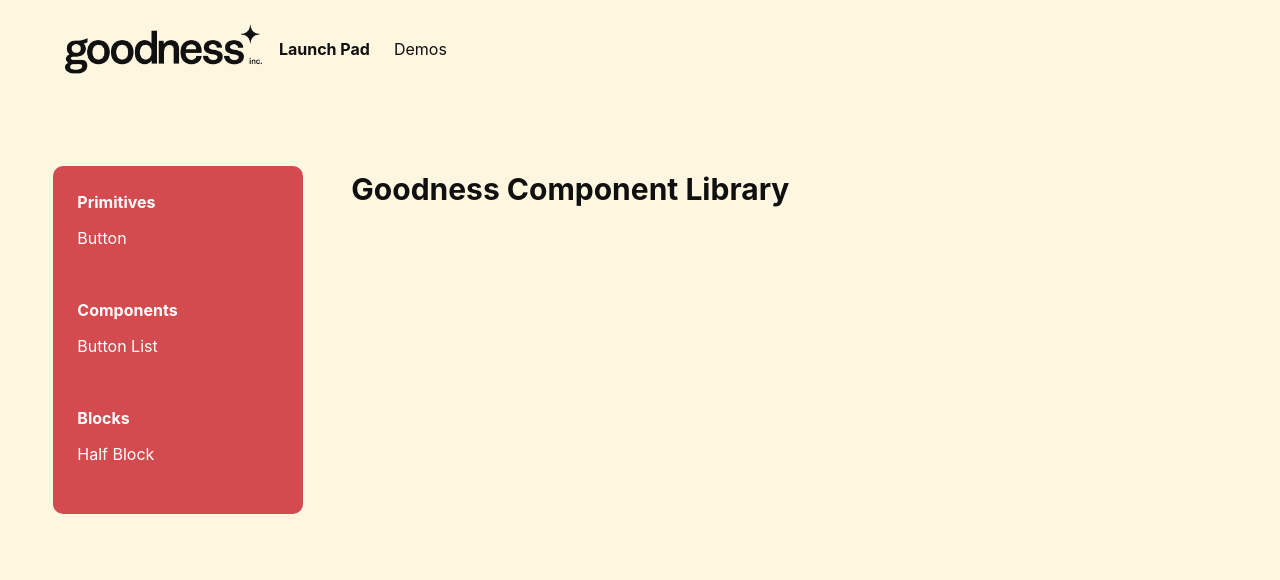
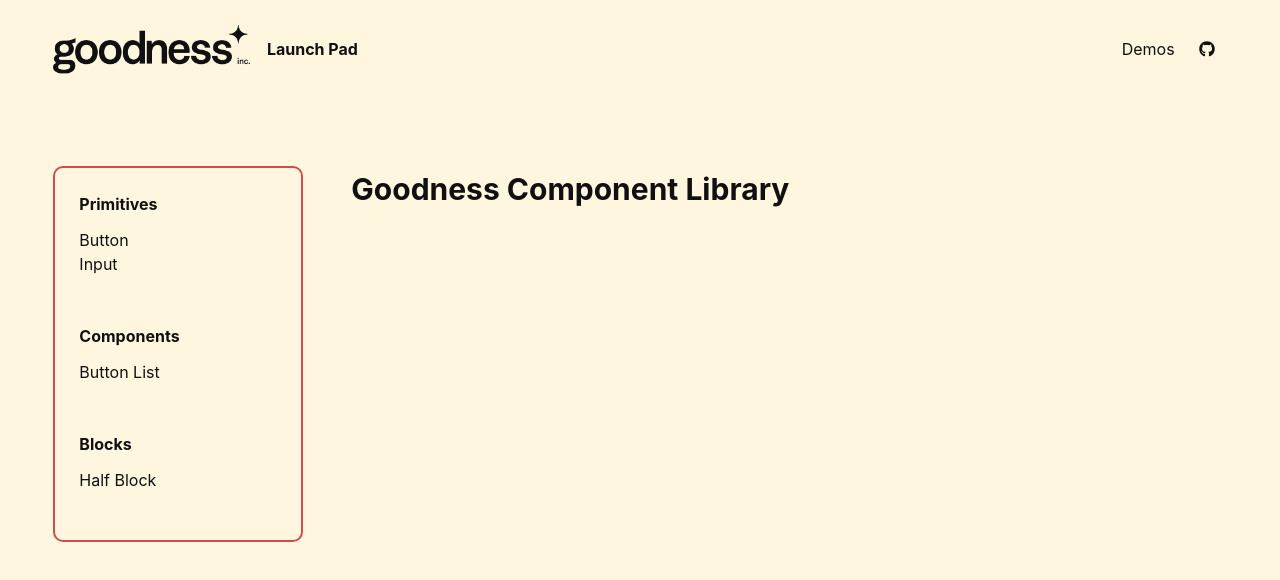
Before and after one commit to mattaebersold/launch-pad, a React (Create React App) app in the folder site/: page / in a window 1280 px wide. Shown: the top 580 px of the page. Built offline with nearby package versions, Linux system fonts and the light colour scheme.

Commit message:
header and icons

```diff
--- a/site/package.json
+++ b/site/package.json
@@ -10,6 +10,7 @@
     "html-react-parser": "^5.0.6",
     "react": "^18.2.0",
     "react-dom": "^18.2.0",
+    "react-icons": "^5.2.1",
     "react-router-dom": "^6.17.0",
     "react-scripts": "^5.0.1",
     "tailwind-merge": "^1.12.0",
--- a/site/src/components/globals/Header.js
+++ b/site/src/components/globals/Header.js
@@ -1,21 +1,27 @@
 import React from "react";
 import { Link } from "react-router-dom";
 import GoodnessImage from "../../assets/images/logo.png"
+import { FaGithub } from "react-icons/fa";
 
 const Header = () => {
   return (
     <header className="mb-5">
-      <div className="header-container bg-primary text-black">
-        <ul className="flex items-center justify-start py-6 w-11/12 mx-auto">
-          <li className="mx-3 font-bold">
-            <Link to="/" className="flex items-center">
-              <img className="block mr-4 h-[50px] w-auto" src={GoodnessImage} alt="goodness" />
-              <span>Launch Pad</span>
+      <div className="flex items-center justify-between py-6 w-11/12 mx-auto">
+
+        <Link to="/" className="flex items-center font-bold">
+          <img className="block mr-4 h-[50px] w-auto" src={GoodnessImage} alt="goodness" />
+          <span>Launch Pad</span>
+        </Link>
+
+        <ul className="flex items-center">
+          <li className="mx-3">
+            <Link to="/demos">
+              <span>Demos</span>
             </Link>
           </li>
           <li className="mx-3">
-            <Link to="/demos">
-              <span>Demos</span>
+            <Link to="https://github.com/mattaebersold/launch-pad">
+              <FaGithub />
             </Link>
           </li>
         </ul>
--- a/site/src/components/sidebar/Sidebar.js
+++ b/site/src/components/sidebar/Sidebar.js
@@ -3,10 +3,11 @@ import React from "react";
 const Sidebar = () => {
   return (
 		<>
-			<div className="w-[250px] p-6 mr-12 bg-red text-white rounded-[10px]">
+			<div className="w-[250px] p-6 mr-12 border-2 border-red rounded-[10px]">
 				<h4 className="font-bold">Primitives</h4>
 				<ul className="mt-3 mb-12">
 					<li className="ml-0">Button</li>
+					<li className="ml-0">Input</li>
 				</ul>
 
 				<h4 className="font-bold">Components</h4>
```
Also changed, not shown: 1 other file (tests, documents, lock files or other folders).
